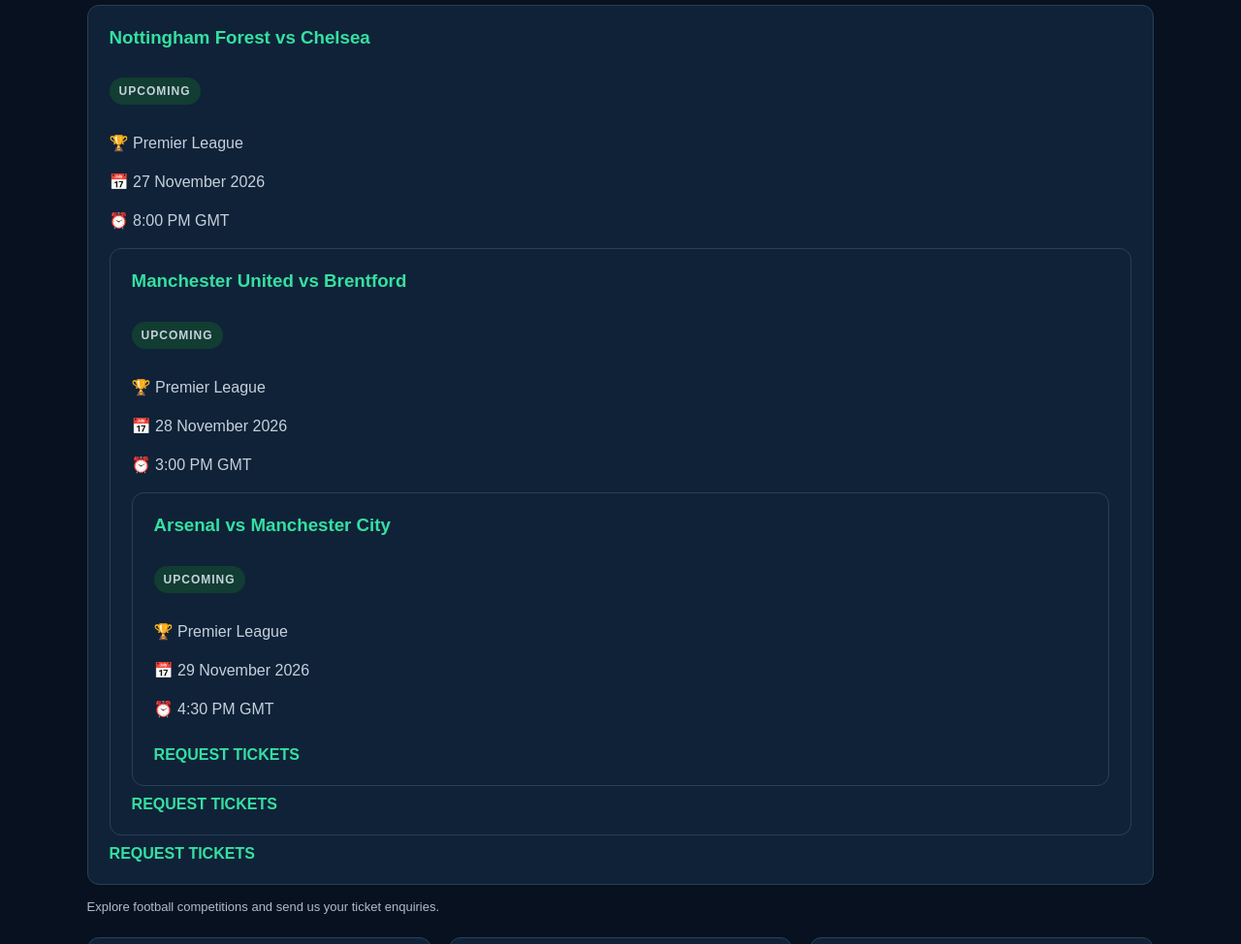
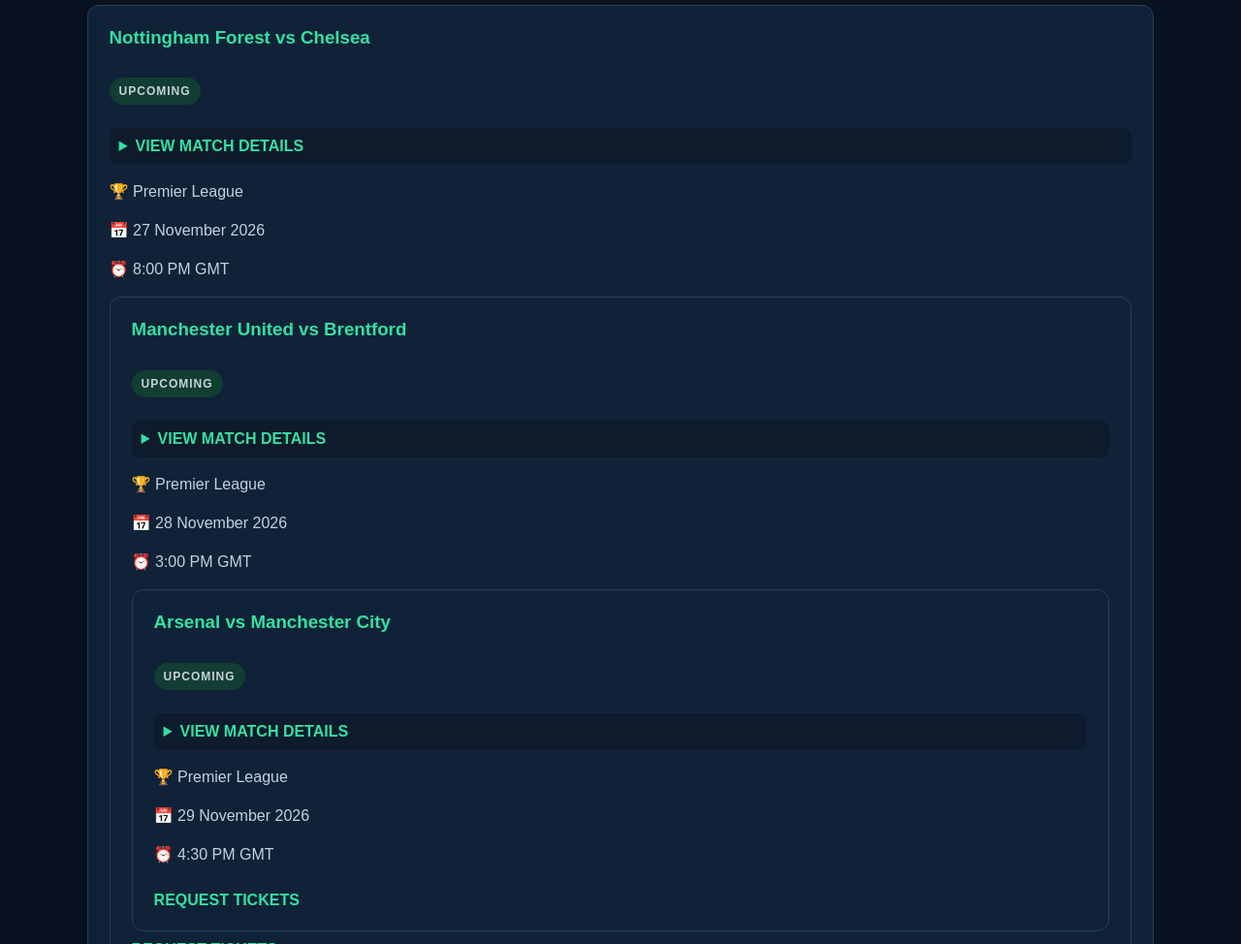
Before and after one commit to Itzmurithi/MATCHPASS-, a plain HTML site: page index.html in a window 1280 px wide. Shown: the part 780-1754 px from the top of the page at 97% size. Drawn offline with Linux system fonts and the light colour scheme.

Commit message:
Add styles for match details section

```diff
--- a/index.html
+++ b/index.html
@@ -48,6 +48,22 @@ footer{text-align:center;padding:25px;color:#9eacbc;background:#0d1b2d}
 .match-card p{color:#c5d1dc;line-height:1.5}
 .match-card a{display:inline-block;margin-top:10px;color:#35e0a1;font-weight:bold;text-decoration:none}
 .match-card a:hover{text-decoration:underline}
+.match-details{
+  margin-top:12px;
+  padding:10px;
+  background:#0d1b2d;
+  border-radius:8px;
+  color:#c5d1dc;
+}
+.match-details summary{
+  color:#35e0a1;
+  font-weight:bold;
+  cursor:pointer;
+}
+.match-details p{
+  font-size:13px;
+  line-height:1.5;
+  }
 </style>
 </head>
 <body>
@@ -75,17 +91,29 @@ footer{text-align:center;padding:25px;color:#9eacbc;background:#0d1b2d}
 
 <section id="matches">
   <h2>Featured Matches</h2><div class="match-card">
-  <h3>Nottingham Forest vs Chelsea</h3><p class="status">UPCOMING</p>
+  <h3>Nottingham Forest vs Chelsea</h3><p class="status">UPCOMING</p><details class="match-details">
+  <summary>VIEW MATCH DETAILS</summary>
+  <p>Competition: Premier League</p>
+  <p>Ticket availability is subject to confirmation.</p>
+  </details>
 
   <p>🏆 Premier League</p>
   <p>📅 27 November 2026</p>
   <p>⏰ 8:00 PM GMT</p><div class="match-card">
-  <h3>Manchester United vs Brentford</h3><p class="status">UPCOMING</p>
+  <h3>Manchester United vs Brentford</h3><p class="status">UPCOMING</p><details class="match-details">
+  <summary>VIEW MATCH DETAILS</summary>
+  <p>Competition: Premier League</p>
+  <p>Ticket availability is subject to confirmation.</p>
+  </details>
 
   <p>🏆 Premier League</p>
   <p>📅 28 November 2026</p>
   <p>⏰ 3:00 PM GMT</p><div class="match-card">
-  <h3>Arsenal vs Manchester City</h3><p class="status">UPCOMING</p>
+  <h3>Arsenal vs Manchester City</h3><p class="status">UPCOMING</p><details class="match-details">
+  <summary>VIEW MATCH DETAILS</summary>
+  <p>Competition: Premier League</p>
+  <p>Ticket availability is subject to confirmation.</p>
+  </details>
 
   <p>🏆 Premier League</p>
   <p>📅 29 November 2026</p>
```
